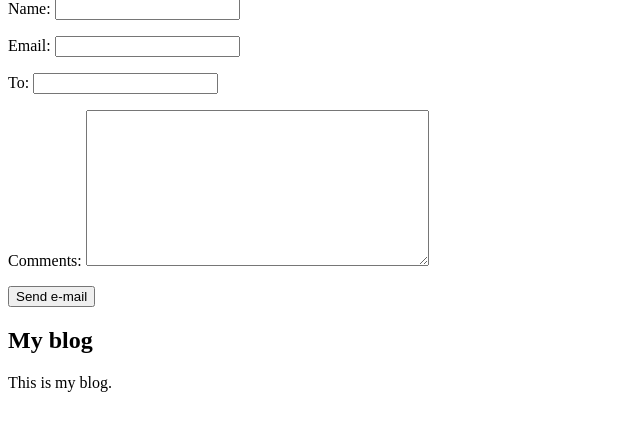
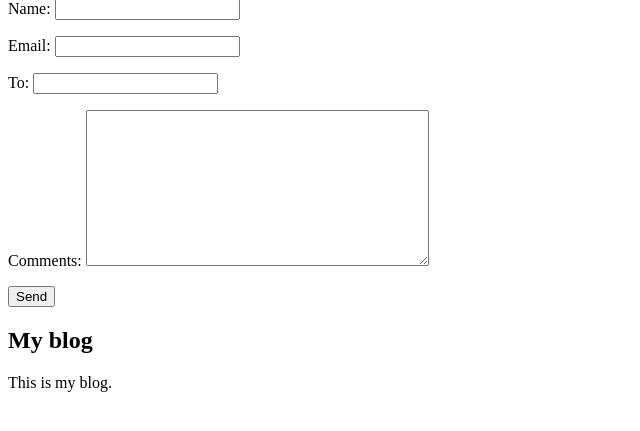
Before and after one commit to xiacaishuang/learn, a Django app: page /4/share/ in a window 1280 px wide. Shown: the part 81-512 px from the top of the page, without its empty margins (0-640 px from the left). Run offline with Django 3.2, Linux system fonts and the light colour scheme; data comes from the database, SQL or seed files in the repository; both versions use the stored data as it was after the commit; parts of the project's set-up code (start-up, migrations or seed data) failed here and were passed over.

Commit message:
new_file

```diff
--- a/mysite_email_share_tag_comment/mysite/blog/templates/blog/post/share.html
+++ b/mysite_email_share_tag_comment/mysite/blog/templates/blog/post/share.html
@@ -13,7 +13,7 @@
     <form action="." method="post">
       {{ form.as_p }}
       {% csrf_token %}
-      <input type="submit" value="Send e-mail">
+      <input type="submit" value="Send">
     </form>
   {% endif %}
 {% endblock %}
```
Also changed, not shown: mysite_email_share_tag_comment/mysite/db.sqlite3.
